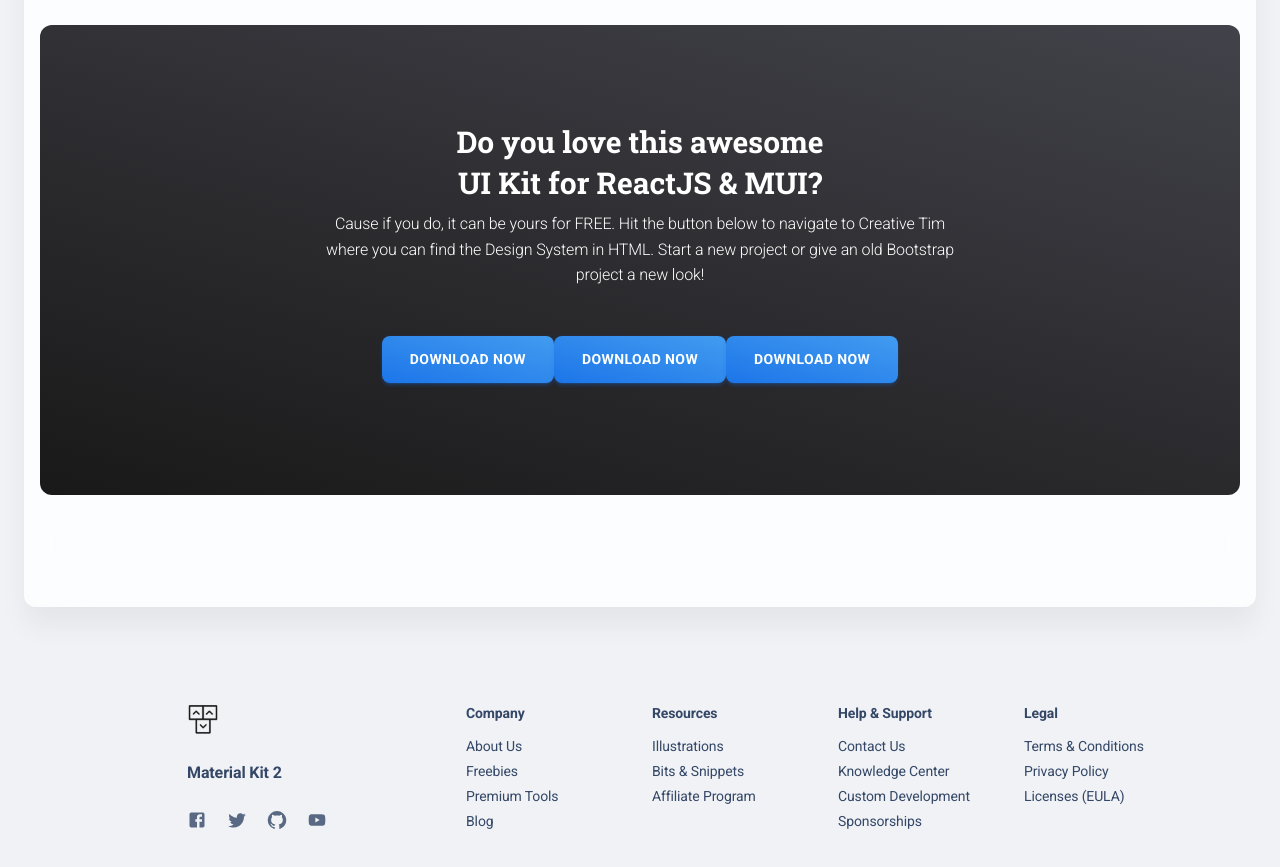
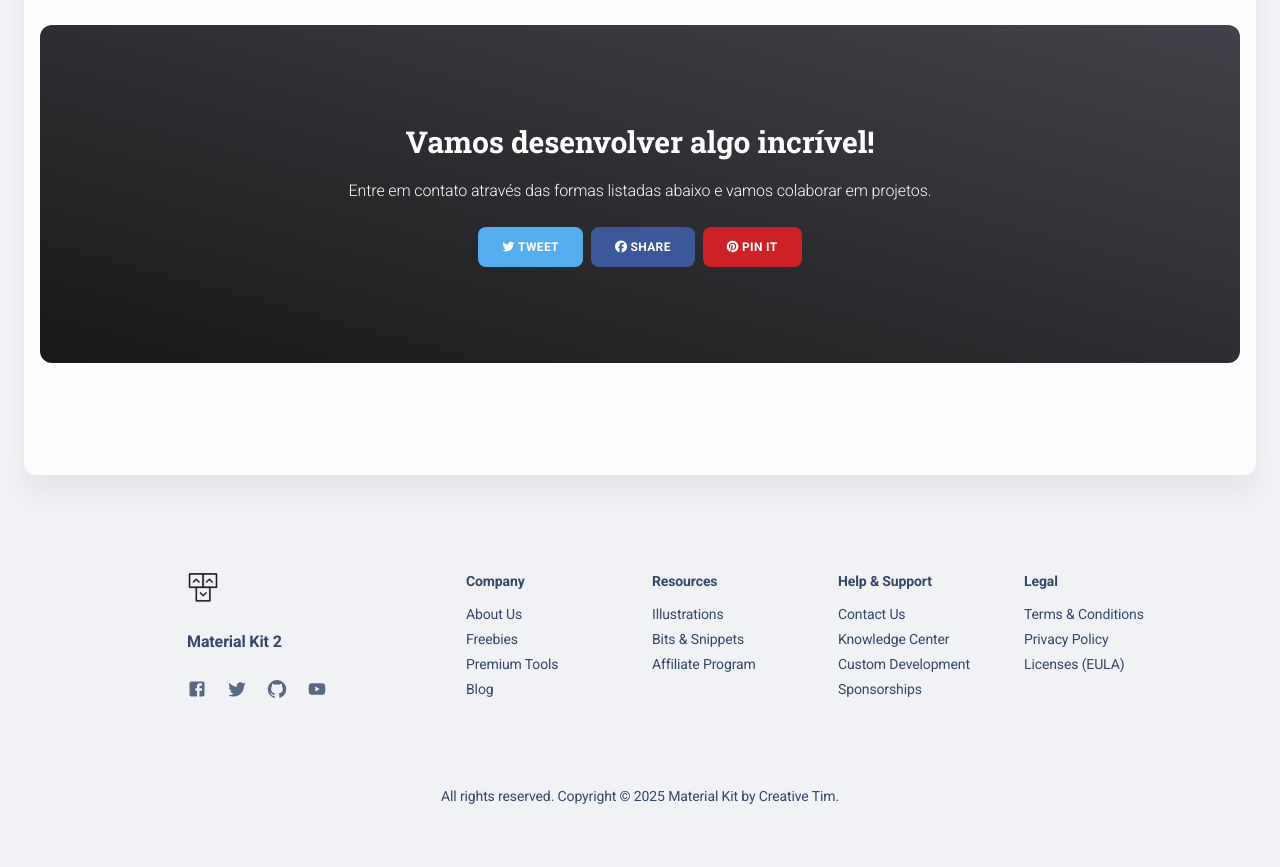
Before and after one commit to lumahloi/portfolio, a React (Create React App) app: page / in a window 1280 px wide. Shown: the part 3460-4327 px from the top of the page. After the commit the page ends 4295 px from the top, so only its background shows below. Built offline with nearby package versions, Linux system fonts and the light colour scheme.

Commit message:
fix contact

```diff
--- a/src/pages/Portfolio/sections/Contato/index.js
+++ b/src/pages/Portfolio/sections/Contato/index.js
@@ -2,7 +2,8 @@ import MKBox from "components/MKBox";
 import Container from "@mui/material/Container";
 import Grid from "@mui/material/Grid";
 import MKTypography from "components/MKTypography";
-import MKButton from "components/MKButton";
+// import MKButton from "components/MKButton";
+import MKSocialButton from "components/MKSocialButton";
 import bgImage from "assets/images/bg-cats.gif";
 
 export default function Contato() {
@@ -30,46 +31,42 @@ export default function Contato() {
                     <Container sx={{ position: "relative", zIndex: 2, py: 12 }}>
                         <Grid container item xs={12} md={7} justifyContent="center" mx="auto" textAlign="center">
                             <MKTypography variant="h3" color="white">
-                                Do you love this awesome
+                                Vamos desenvolver algo incrível!
                             </MKTypography>
-                            <MKTypography variant="h3" color="white" mb={1}>
-                                UI Kit for ReactJS &amp; MUI?
+                            <MKTypography variant="body2" color="white" mb={3} mt={2}>
+                                Entre em contato através das formas listadas abaixo e vamos colaborar em projetos.
                             </MKTypography>
-                            <MKTypography variant="body2" color="white" mb={6}>
-                                Cause if you do, it can be yours for FREE. Hit the button below to navigate to
-                                Creative Tim where you can find the Design System in HTML. Start a new project or give
-                                an old Bootstrap project a new look!
-                            </MKTypography>
-                            <MKButton
-                                variant="gradient"
-                                color="info"
-                                size="large"
+                            <Grid item>
+                                <MKSocialButton
                                     component="a"
-                                href="https://www.creative-tim.com/product/material-kit-react"
-                                sx={{ mb: 2 }}
+                                    href="https://twitter.com/intent/tweet?text=Check%20Material%20Design%20System%20made%20by%20%40CreativeTim%20%23webdesign%20%23designsystem%20%23mui5&amp;url=https%3A%2F%2Fwww.creative-tim.com%2Fproduct%2Fmaterial-kit-react"
+                                    target="_blank"
+                                    color="twitter"
+                                    sx={{ mr: 1 }}
                                 >
-                                Download Now
-                            </MKButton>
-                            <MKButton
-                                variant="gradient"
-                                color="info"
-                                size="large"
+                                    <i className="fab fa-twitter" />
+                                    &nbsp;Tweet
+                                </MKSocialButton>
+                                <MKSocialButton
                                     component="a"
-                                href="https://www.creative-tim.com/product/material-kit-react"
-                                sx={{ mb: 2 }}
+                                    href="https://www.facebook.com/sharer/sharer.php?u=https://www.creative-tim.com/product/material-kit-react"
+                                    target="_blank"
+                                    color="facebook"
+                                    sx={{ mr: 1 }}
                                 >
-                                Download Now
-                            </MKButton>
-                            <MKButton
-                                variant="gradient"
-                                color="info"
-                                size="large"
+                                    <i className="fab fa-facebook" />
+                                    &nbsp;Share
+                                </MKSocialButton>
+                                <MKSocialButton
                                     component="a"
-                                href="https://www.creative-tim.com/product/material-kit-react"
-                                sx={{ mb: 2 }}
+                                    href="https://www.pinterest.com/pin/create/button/?url=https://www.creative-tim.com/product/material-kit-react"
+                                    target="_blank"
+                                    color="pinterest"
                                 >
-                                Download Now
-                            </MKButton>
+                                    <i className="fab fa-pinterest" />
+                                    &nbsp;Pin it
+                                </MKSocialButton>
+                            </Grid>
                         </Grid>
                     </Container>
                 </MKBox>
```
Also changed, not shown: src/pages/Portfolio/sections/Experiencia/index.js (+8 -3 lines). Lines whose indentation alone changed are shown as unchanged.
